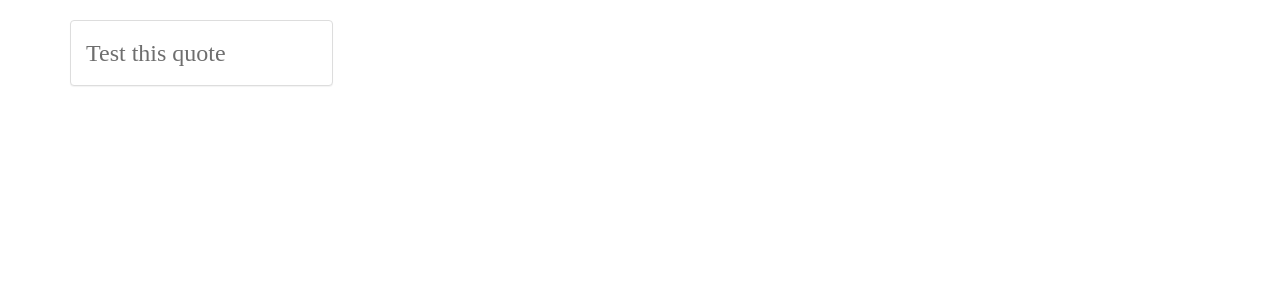
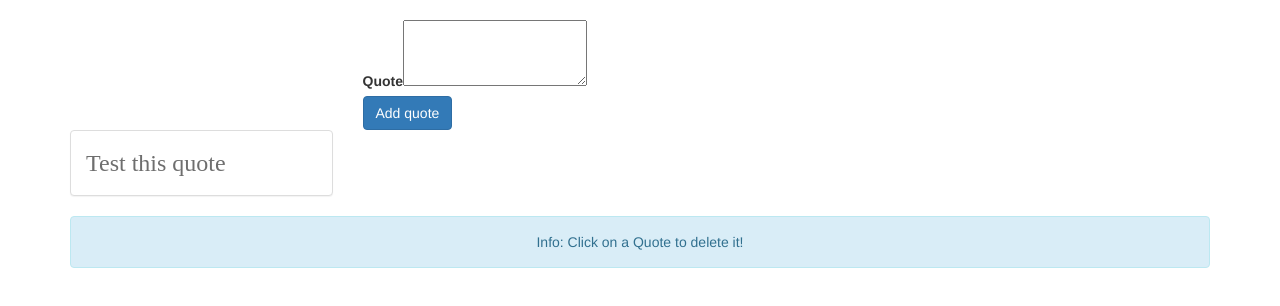
Before and after one commit to aymanebenhima/Make-Quotes-with-Vue.js, a Vue app: page / in a window 1280 px wide. Shown: the top 306 px of the page. Built offline with nearby package versions, Linux system fonts and the light colour scheme; a web font is replaced by a local one.

Commit message:
push quote

```diff
--- a/src/App.vue
+++ b/src/App.vue
@@ -1,15 +1,23 @@
 <template>
   <div class="container">
+    <app-new-quote @quoteAdded="newQuote"></app-new-quote>
     <app-quote-grid :quotes="quotes" />
+    <div class="row">
+      <div class="col-sm-12 text-center">
+        <div class="alert alert-info">Info: Click on a Quote to delete it!</div>
+      </div>
+    </div>
   </div>
 </template>
 
 <script>
 import QuoteGrid from './components/QuoteGrid.vue'
+import NewQuote from './components/NewQuote.vue'
 
 export default {
   components: {
     appQuoteGrid: QuoteGrid,
+    appNewQuote: NewQuote
   },
   data() {
     return {
@@ -17,6 +25,11 @@
         'Test this quote'
       ],
       maxQuotes: 10
+    }
+  },
+  methods: {
+    newQuote(quote) {
+      this.quotes.push(quote)
     }
   },
 }
--- /dev/null
+++ b/src/components/NewQuote.vue
@@ -0,0 +1,34 @@
+<template>
+  <div class="row">
+    <form action="">
+        <div class="col-sm-8 col-sm-offset-2 col-xs-12 col-md-6 col-md-offset-3">
+            <label for="quote">Quote</label>
+            <textarea name="quote" id="quote" rows="3" v-model="quote"></textarea>
+        </div>
+        <div class="col-sm-8 col-sm-offset-2 col-xs-12 col-md-6 col-md-offset-3">
+            <button class="btn btn-primary" @click.prevent="createNew">Add quote</button>
+        </div>
+    </form>
+  </div>
+</template>
+
+<script>
+
+export default {
+    data() {
+        return {
+            quote: ''
+        }
+    },
+    methods: {
+        createNew() {
+            this.$emit('quoteAdded', this.quote)
+            this.quote = ''
+        }
+    },
+}
+</script>
+
+<style>
+
+</style>
```
